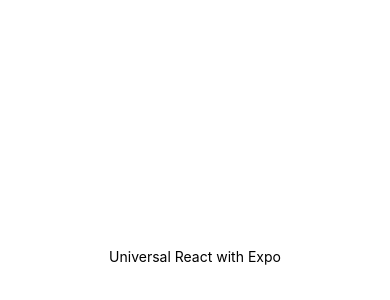
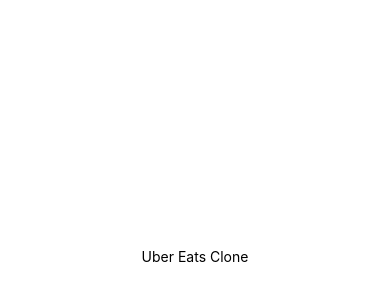
Before and after one commit to FreddieBanfield/uber-eats-clone, a React Native app: screen / in a window 390 px wide. Shown: the part 166-466 px from the top of the page. Built offline with nearby package versions, Linux system fonts and the light colour scheme.

Commit message:
First Commit

```diff
--- a/App.js
+++ b/App.js
@@ -9,7 +9,7 @@
         alignItems: "center",
       }}
     >
-      <Text>Universal React with Expo</Text>
+      <Text>Uber Eats Clone</Text>
     </View>
   );
 }
```
